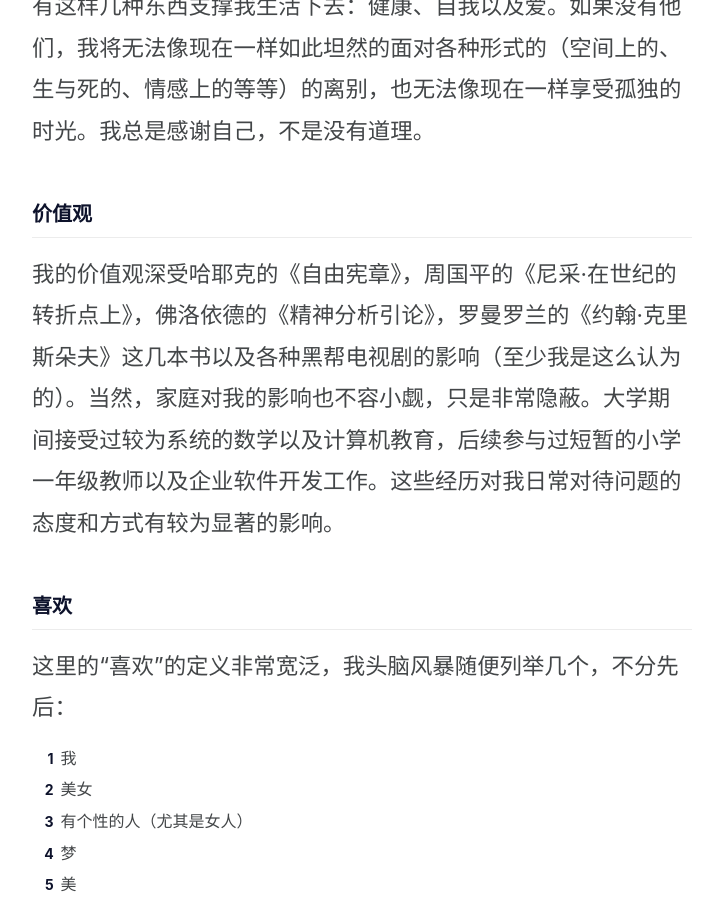
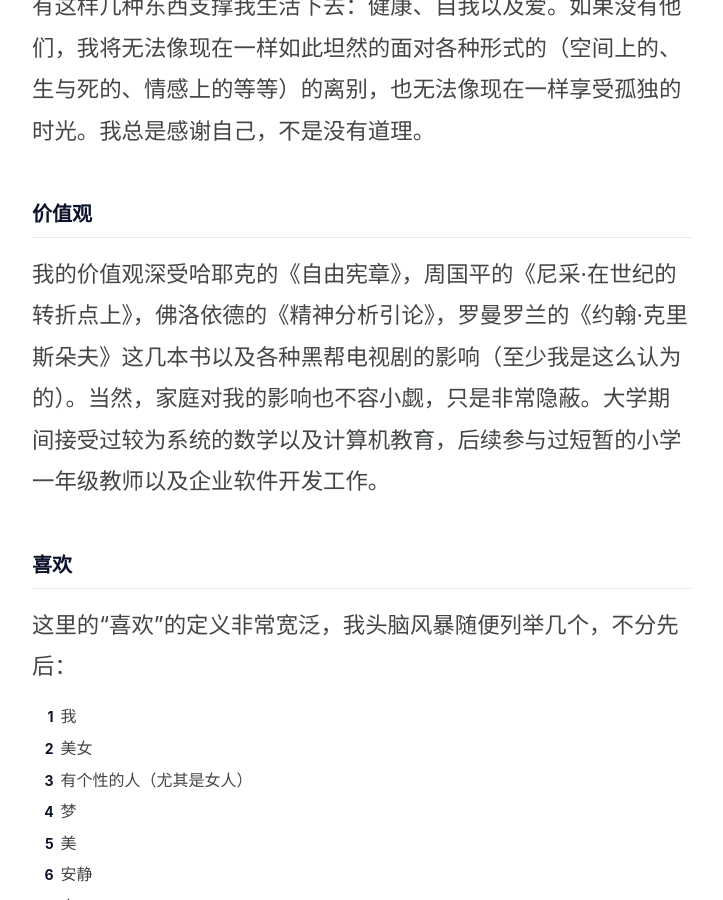
Before and after one commit to gaotianchi/gaotianchi.github.io, a Jekyll site: the page built from about.md, in a window 1280 px wide and 900 px high, scrolled down 585 px. Shown: the whole window, without its empty margins (278-1001 px from the left). Built offline with Jekyll 4.4.1, drawn with Linux system fonts in a browser that asks for light colours.

Commit message:
vault backup: 2025-08-08 21:00:13

```diff
--- a/about.md
+++ b/about.md
@@ -18,7 +18,7 @@
 
 ### 价值观
 
-我的价值观深受哈耶克的《自由宪章》，周国平的《尼采·在世纪的转折点上》，佛洛依德的《精神分析引论》，罗曼罗兰的《约翰·克里斯朵夫》这几本书以及各种黑帮电视剧的影响（至少我是这么认为的）。当然，家庭对我的影响也不容小觑，只是非常隐蔽。大学期间接受过较为系统的数学以及计算机教育，后续参与过短暂的小学一年级教师以及企业软件开发工作。这些经历对我日常对待问题的态度和方式有较为显著的影响。
+我的价值观深受哈耶克的《自由宪章》，周国平的《尼采·在世纪的转折点上》，佛洛依德的《精神分析引论》，罗曼罗兰的《约翰·克里斯朵夫》这几本书以及各种黑帮电视剧的影响（至少我是这么认为的）。当然，家庭对我的影响也不容小觑，只是非常隐蔽。大学期间接受过较为系统的数学以及计算机教育，后续参与过短暂的小学一年级教师以及企业软件开发工作。
 
 ### 喜欢
 
```
Also changed, not shown: other parts of about.md (+1 -1 lines).
